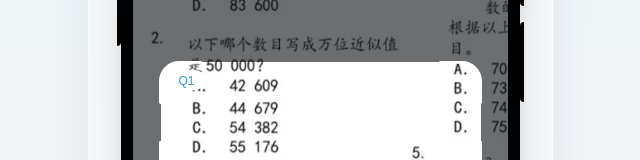
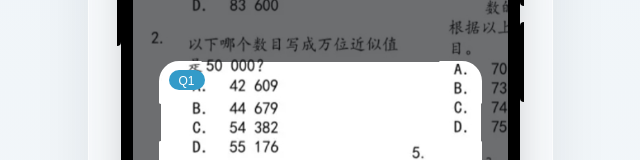
Before and after one commit to yiiwii/suunabi-camera-review-handoff, a React (Vite) app: page / in a window 1280 px wide. Shown: the part 235-395 px from the top of the page, without its empty margins (320-960 px from the left). Built offline with nearby package versions, Linux system fonts and the light colour scheme.

Commit message:
Adjust label contrast for camera review

```diff
--- a/src/components/CameraReviewScreen.tsx
+++ b/src/components/CameraReviewScreen.tsx
@@ -284,8 +284,8 @@ function QuestionRegion({
 
       <CornerBrackets active={active} />
 
-      <div className="absolute flex items-center justify-center rounded-full px-[10px] pointer-events-none" style={{ background: active ? '#339bc9' : '#ffffff', height: 20, left: 8, top: 8 }}>
-        <span className="font-['Rco',sans-serif] text-[12px] leading-none" style={{ color: active ? '#ffffff' : '#339bc9' }}>
+      <div className="absolute flex items-center justify-center rounded-full px-[10px] pointer-events-none" style={{ background: '#339bc9', height: 20, left: 8, top: 8 }}>
+        <span className="font-['Rco',sans-serif] text-[12px] leading-none" style={{ color: '#ffffff' }}>
           Q{index + 1}
         </span>
       </div>
```
